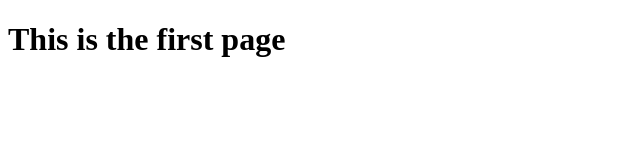
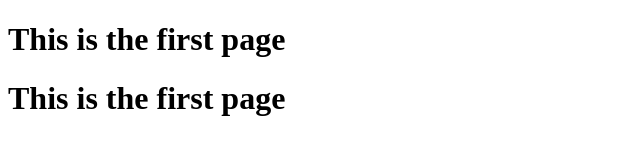
Before and after one commit to itsshwetabh/firstrepository, a plain HTML site: page index.html in a window 1280 px wide. Shown: the whole page, without its empty margins (0-640 px from the left). Drawn offline with Linux system fonts and the light colour scheme.

Commit message:
second commit

```diff
--- a/index.html
+++ b/index.html
@@ -7,5 +7,6 @@
 </head>
 <body>
     <h1>This is the first page</h1>
+    <h1>This is the first page</h1>
 </body>
 </html>
```
